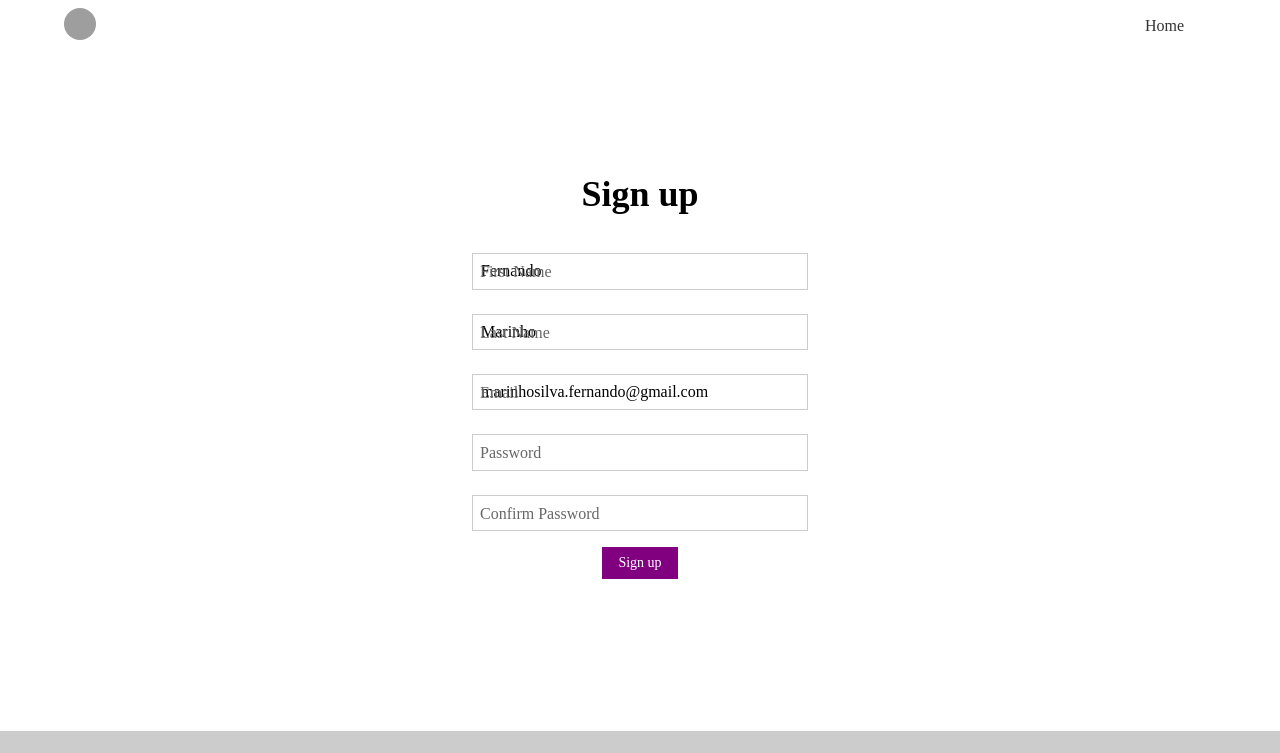
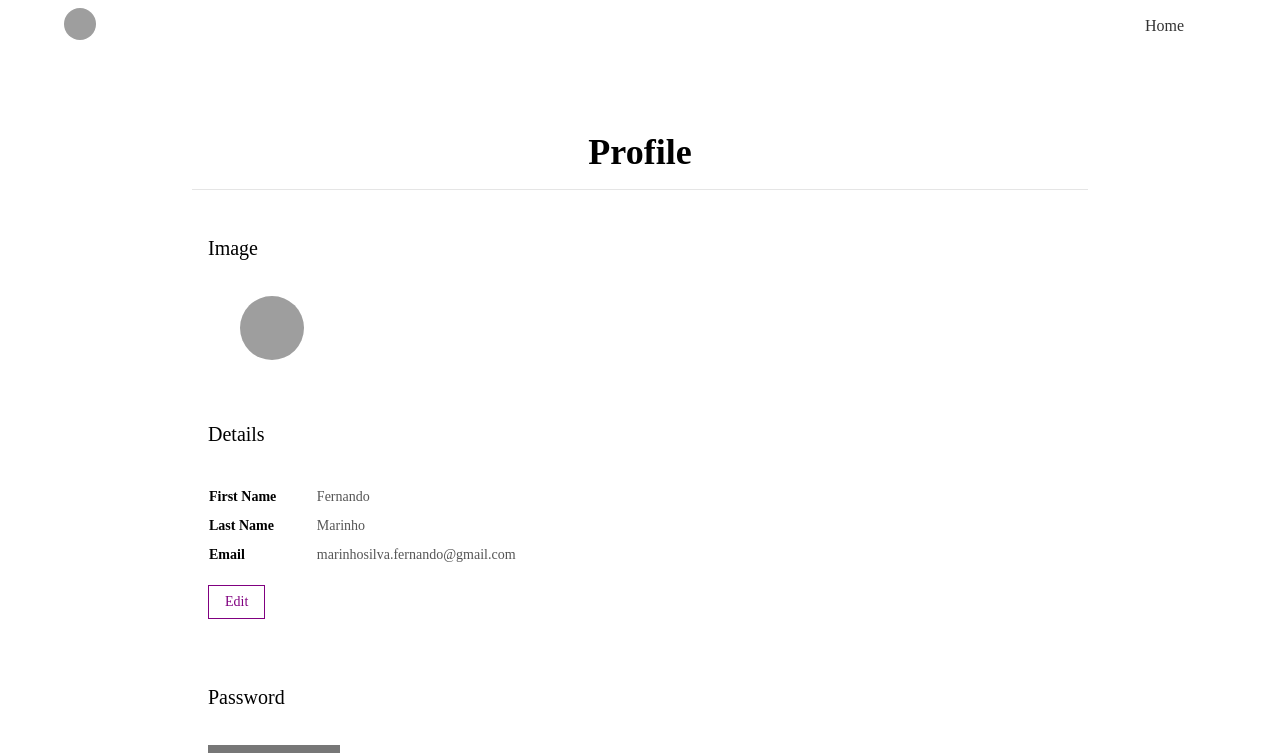
Before and after one commit to ferdoms/jso-frontend, a React (Create React App) app: page / in a window 1280 px wide. Shown: the top 753 px of the page. Built offline with nearby package versions, Linux system fonts and the light colour scheme; grey boxes are pictures that could not be loaded.

Commit message:
profile page partially implemented

```diff
--- a/src/colors.css
+++ b/src/colors.css
@@ -5,5 +5,15 @@
     background-color: purple;
 }
 .bg-danger{
-    background-color: red;
+    background-color: #E7040F;
 }
+
+.primary{
+    color: aqua;
+}
+.secondary{
+    color: purple;
+}
+.danger{
+    color: #E7040F;
+}
--- a/src/components/button/Button.tsx
+++ b/src/components/button/Button.tsx
@@ -3,17 +3,25 @@ import React from "react";
 interface Props {
   // className?: string;
   // style?: React.CSSProperties;
-  type: "PRIMARY" | "SECONDARY" | "DANGER";
+  type: "PRIMARY" | "SECONDARY" | "DANGER" | "GRAY";
+  solid?: boolean
   label: string;
   onClick: () => void;
 }
 
 class Button extends React.Component<Props, {}> {
   render() {
-    const { type, label, onClick } = this.props;
+    const { type, label, onClick, solid } = this.props;
+
+    let clName = "f6 link dim ph3 pv2 mb2 dib "
+   solid ?
+      (clName+="white bg-"+type.toLocaleLowerCase())
+      :
+      (clName+="ba "+type.toLocaleLowerCase())
+
     return (
       <a
-        className={"f6 link dim ph3 pv2 mb2 dib white bg-"+type.toLocaleLowerCase()}
+        className={clName}
         onClick={onClick}
       >
         {label}
--- a/src/components/input/Input.tsx
+++ b/src/components/input/Input.tsx
@@ -10,6 +10,7 @@ interface Props {
   onChange: (e: React.ChangeEvent<HTMLInputElement>) => void;
   onBlur?: (event?: React.FocusEvent<HTMLInputElement>) => void;
   errComponent?: ReactNode;
+  disabled?: boolean;
 }
 interface State {
   inputValue: string;
@@ -22,7 +23,7 @@ export class Input extends React.Component<Props, State> {
     super(props);
     this.state = {
       inputValue: "",
-      fieldActivate: false,
+      fieldActivate: props.value === "" ? false : true,
       inputRef: React.createRef()
     };
 
@@ -60,7 +61,7 @@ export class Input extends React.Component<Props, State> {
   }
 
   render() {
-    const { inputLabel, type, id, value, errComponent } = this.props;
+    const { inputLabel, type, id, value, errComponent, disabled } = this.props;
     return (
       <div className="dib relative ma2">
         <label
@@ -81,6 +82,7 @@ export class Input extends React.Component<Props, State> {
           onFocus={this.activateField}
           onBlur={this._handleBlur}
           onChange={this.updateInputValue}
+          disabled={disabled}
         />
         {errComponent ? errComponent : ""}
       </div>
--- a/src/components/profile-form/ProfileForm.tsx
+++ b/src/components/profile-form/ProfileForm.tsx
@@ -2,8 +2,10 @@ import React from "react";
 
 import Btn from "../button/Button";
 import { Input } from "../input/Input";
-import signupFormValidate from "../../validation/signupFormValidate";
+import profileFormValidate from "../../validation/profileFormValidate";
 import ErrorMsg from "../errorMsg/ErrorMsg";
+import { ResetPassPage } from "../../pages/resetpass-page/ResetPassPage";
+import { ResetPassForm } from "../resetpass-form/ResetPassForm";
 
 interface Props {
   onSubmit?: () => void;
@@ -13,8 +15,6 @@ interface State {
   fname: string;
   lname: string;
   email: string;
-  password: string;
-  confirm_pass: string;
   err: string | undefined;
 }
 
@@ -25,8 +25,6 @@ export class ProfileForm extends React.Component<Props, State> {
       fname: "Fernando",
       lname: "Marinho",
       email: "marinhosilva.fernando@gmail.com",
-      password: "",
-      confirm_pass: "",
       err: undefined
     };
     this._handleChange = this._handleChange.bind(this);
@@ -40,14 +38,12 @@ export class ProfileForm extends React.Component<Props, State> {
   }
   private _handleSubmit() {
     const { onSubmit } = this.props;
-    const { fname, lname, email, password, confirm_pass } = this.state;
+    const { fname, lname, email } = this.state;
 
-    let result = signupFormValidate({
+    let result = profileFormValidate({
       fname,
       lname,
       email,
-      password,
-      confirm_pass
     });
     console.log(result);
 
@@ -58,8 +54,8 @@ export class ProfileForm extends React.Component<Props, State> {
 
   render() {
     return (
-      <div className="w-100 tc pa3 ">
-        <h2 className="f2">Sign up</h2>
+      <div className="w-100 pa3 ">
+        <h3 className="f3 pa2">Edit Profile</h3>
         <div className="flex flex-column">
           <Input
             id="fname"
@@ -82,23 +78,9 @@ export class ProfileForm extends React.Component<Props, State> {
             value={this.state.email}
             onChange={this._handleChange}
           />
-          <Input
-            id="password"
-            inputLabel="Password"
-            type="password"
-            value={this.state.password}
-            onChange={this._handleChange}
-          />
-          <Input
-            id="confirm_pass"
-            inputLabel="Confirm Password"
-            type="password"
-            value={this.state.confirm_pass}
-            onChange={this._handleChange}
-          />
         </div>
         <ErrorMsg text={this.state.err} />
-        <Btn label="Sign up" type="SECONDARY" onClick={this._handleSubmit} />
+        <Btn label="Save" type="SECONDARY" onClick={this._handleSubmit} />
       </div>
     );
   }
--- /dev/null
+++ b/src/components/profile-subsection/ProfileSubSection.tsx
@@ -0,0 +1,18 @@
+import React from "react";
+
+interface Props {
+  title?: string;
+}
+
+class ProfileSubSection extends React.Component<Props, {}> {
+  render() {
+    const { title, children } = this.props;
+    return (
+      <div>
+        <h4 className="f4 mb1 fw5">{title}</h4>
+        <div className="pt4">{children}</div>
+      </div>
+    );
+  }
+}
+export default ProfileSubSection;
--- /dev/null
+++ b/src/components/user- details-display/UserDetailsDisplay.tsx
@@ -0,0 +1,38 @@
+import React from "react";
+
+interface Props {
+  display: {};
+}
+
+export class UserDetailsDisplay extends React.Component<Props, {}> {
+  constructor(props: Props) {
+    super(props);
+  }
+  render() {
+    const { display } = this.props;
+
+
+
+
+    let trs = Object.keys(display).map(function(key) {
+      // Using Number() to convert key to number type
+      // Using obj[key] to retrieve key value
+      return (
+        <tr>
+          <td className="pv3 pr3 bb b--black-20">{key}</td>
+          {/* <td className="pv3 pr3 bb b--black-20">{display[`${key}`]}</td> */}
+        </tr>
+      );
+    });
+    for (let [key, value] of Object.entries(display)) {
+      console.log(`${key}: ${value}`);
+    }
+    return <div className="overflow-auto">
+    <table className="f6 w-100 mw8 center" cellSpacing="0">
+      <tbody className="lh-copy">
+        {trs}
+      </tbody>
+    </table>
+  </div>;
+  }
+}
--- a/src/pages/profile-page/ProfilePage.tsx
+++ b/src/pages/profile-page/ProfilePage.tsx
@@ -2,12 +2,84 @@ import React from "react";
 import Section from "../../components/section/Section";
 import { SignupForm } from "../../components/signup-form/SignupForm";
 import { ProfileForm } from "../../components/profile-form/ProfileForm";
+import { UserDetailsDisplay } from "../../components/user- details-display/UserDetailsDisplay";
+import Button from "../../components/button/Button";
+import ProfileSubSection from "../../components/profile-subsection/ProfileSubSection";
 
 export const ProfilePage: React.FC = () => {
+  let userDetails = {
+    fname: "Fernando",
+    lname: "Marinho",
+    email: "marinhosilva.fernando@gmail.com",
+    profileImage: ""
+  };
+  let { profileImage, ...udRest } = userDetails;
+
+  let rowClass = "pv1 pr3";
+  let rowHeaderClass = rowClass + " black b";
+
   return (
-    <Section className="pv6 " >
-      <div className="center bg-white" style={{ maxWidth: "24rem"}}>
-        <ProfileForm />
+    <Section className="pv6 ">
+      <h2 className="f2 tc pb3 mv1 bb b--black-10">Profile</h2>
+      <div className="pa3">
+        <h4 className="f4 mb1 fw5">Image</h4>
+        <div className="pa4">
+          <img
+            src="http://tachyons.io/img/logo.jpg"
+            className="br-100 h3 w3 dib"
+            alt="avatar"
+          />
+        </div>
+        <h4 className="f4 mb1 fw5">Details</h4>
+
+        <div className="bg-white " style={{ maxWidth: "24rem" }}>
+          <div className="overflow-auto pv4">
+            <table className="f6 w-100 mw8 center mb3" cellSpacing="0">
+              <tbody className="lh-copy mid-gray ">
+                <tr>
+                  <td className={rowHeaderClass}>First Name</td>
+                  <td className={rowClass}>{userDetails.fname}</td>
+                </tr>
+                <tr>
+                  <td className={rowHeaderClass}>Last Name</td>
+                  <td className={rowClass}>{userDetails.lname}</td>
+                </tr>
+                <tr>
+                  <td className={rowHeaderClass}>Email </td>
+                  <td className={rowClass}>{userDetails.email}</td>
+                </tr>
+              </tbody>
+            </table>
+            <Button label="Edit" type="SECONDARY" onClick={() => {}} />
+          </div>
+          <div>
+            <h4 className="f4 mb1  fw5">Password</h4>
+            <div className="pt4">
+              <Button
+                label="Change Password"
+                type="GRAY"
+                solid
+                onClick={() => {}}
+              />
+            </div>
+          </div>
+          <ProfileSubSection title="Account">
+          <Button
+                label="DELETE"
+                type="DANGER"
+                solid
+                onClick={() => {}}
+              />
+
+          </ProfileSubSection>
+
+        </div>
+
+        {/* <h4 className="f6 ttu gray">First Name</h4>
+        <p className="f4 mv2">{userDetails.fname}</p>
+        <h4 className="f5 mb1">First Name</h4>
+        <p className="f4 mv2">{userDetails.fname}</p> */}
+        {/* <ProfileForm /> */}
       </div>
     </Section>
   );
--- /dev/null
+++ b/src/validation/profileFormValidate.ts
@@ -0,0 +1,20 @@
+import * as Joi from "@hapi/joi";
+
+export default function profileFormValidate(data: any) {
+  const schema = Joi.object({
+    fname: Joi.string()
+      .min(2)
+      .required()
+      .label("First Name"),
+    lname: Joi.string()
+      .min(2)
+      .required()
+      .label("Last Name"),
+    email: Joi.string()
+      .email({ minDomainSegments: 2, tlds: { allow: ["com", "ie", "br"] } })
+      .required()
+      .label("Email")
+  }).options({ stripUnknown: true });
+
+  return schema.validate(data);
+}
```
